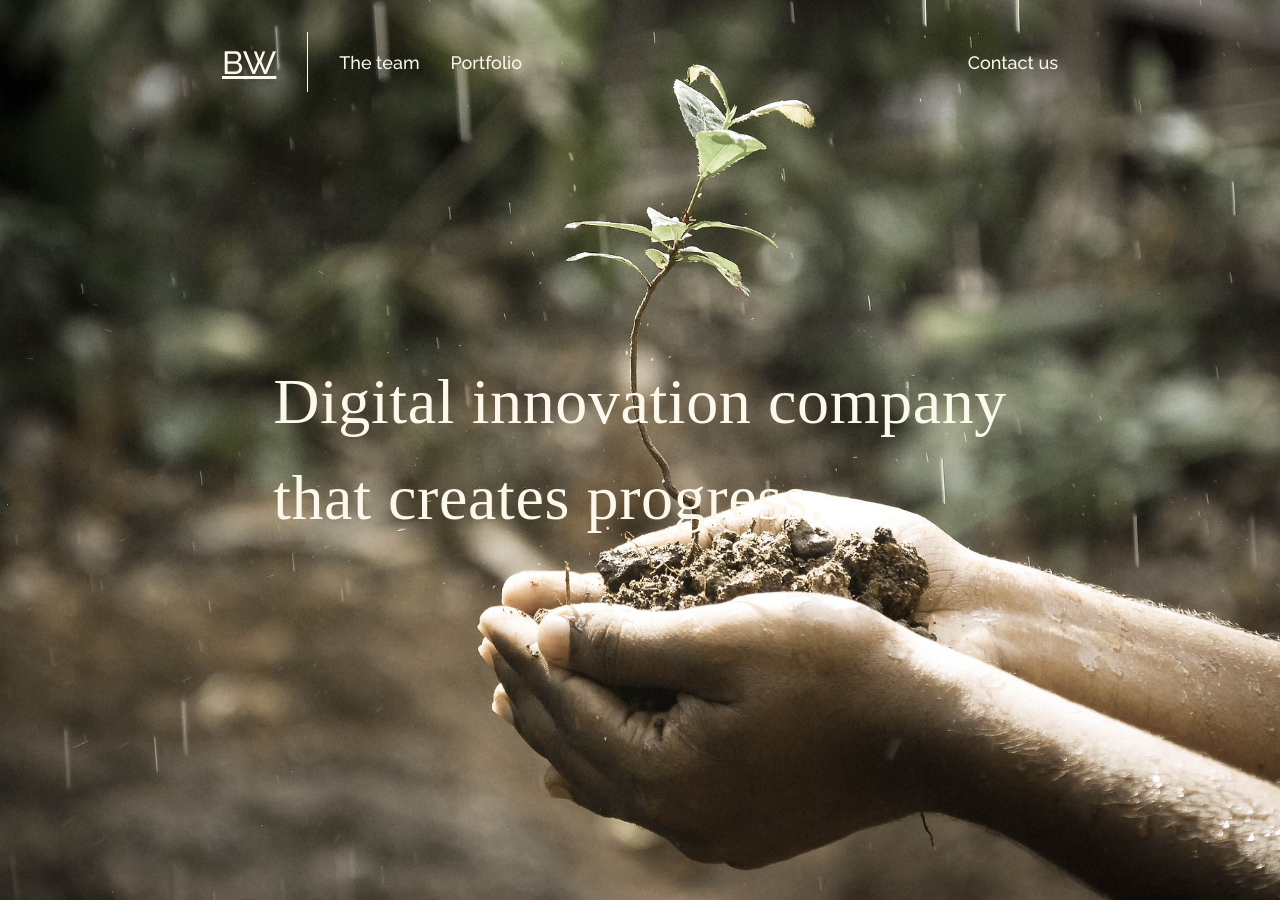
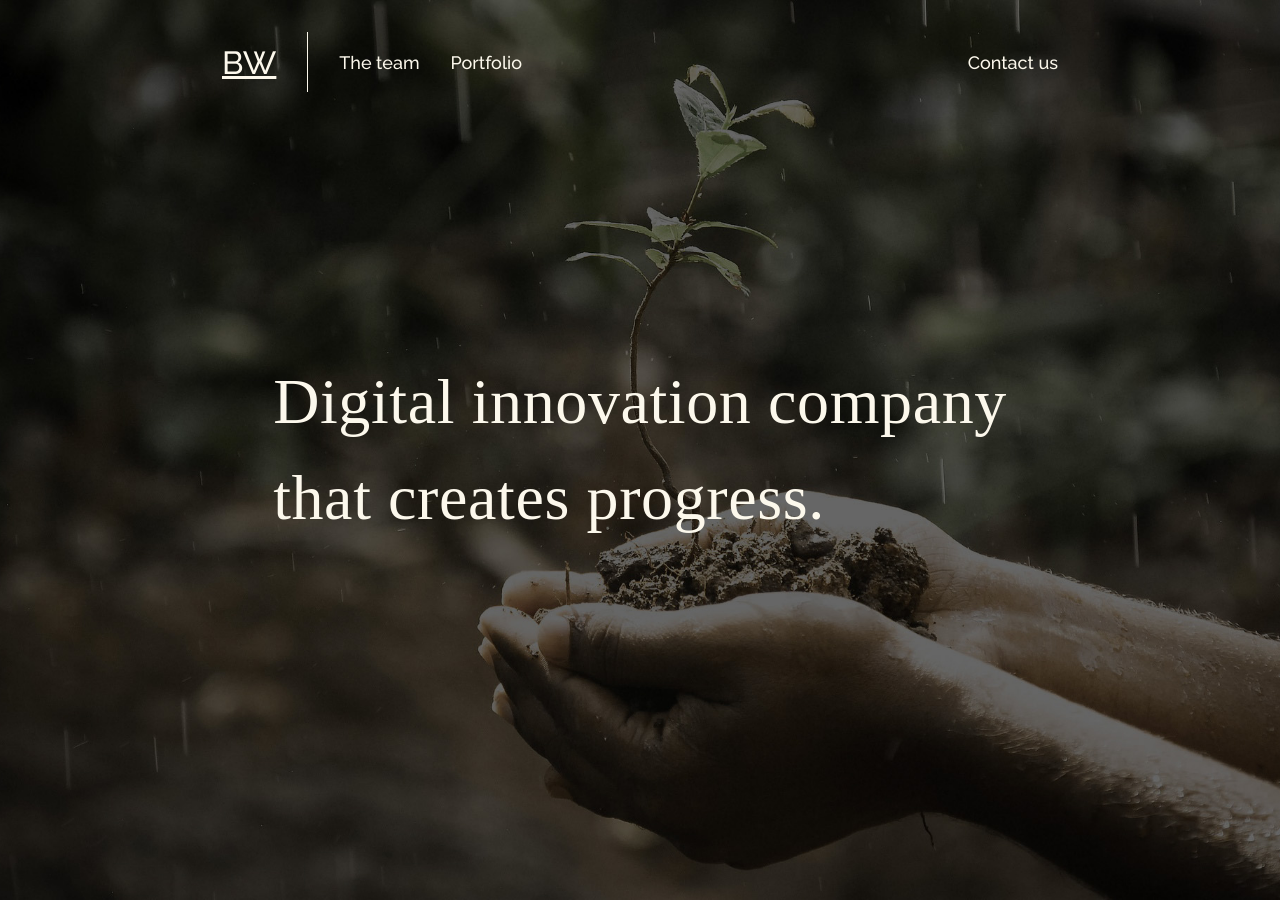
Before and after one commit to Lvl1Pichu/Portfolio-Website, a React (Vite) app: page / in a window 1280 px wide. Built offline with nearby package versions, Linux system fonts and the light colour scheme.

Commit message:
edited background image

```diff
--- a/src/Header.tsx
+++ b/src/Header.tsx
@@ -12,7 +12,7 @@ export default function HeaderSection() {
         position: "relative",
         width: "100%",
         height: "900px",
-        backgroundImage: "url('../src/assets/tree.jpeg')",
+        backgroundImage: "url('../src/assets/tree_dark.jpg')",
         backgroundRepeat: "no-repeat",
         backgroundSize: "cover",
         backgroundPosition: "center",
```
Also changed, not shown: src/assets/tree_dark.jpg (added).
